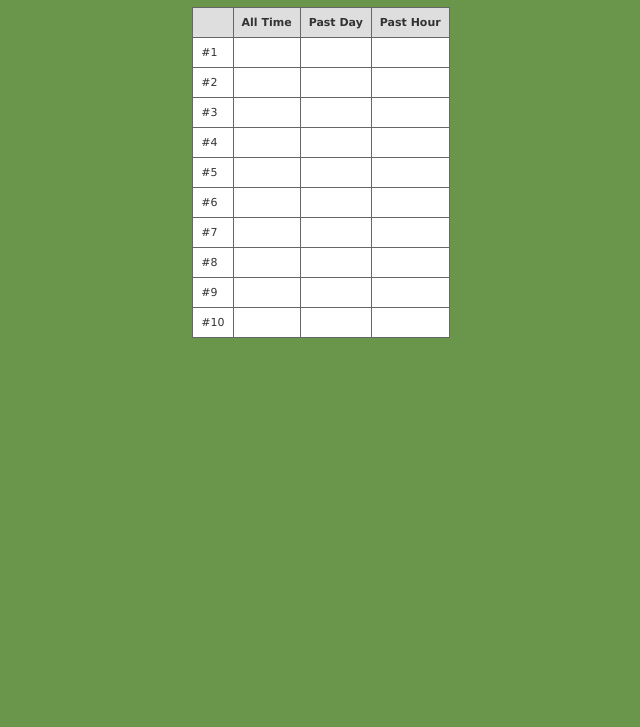
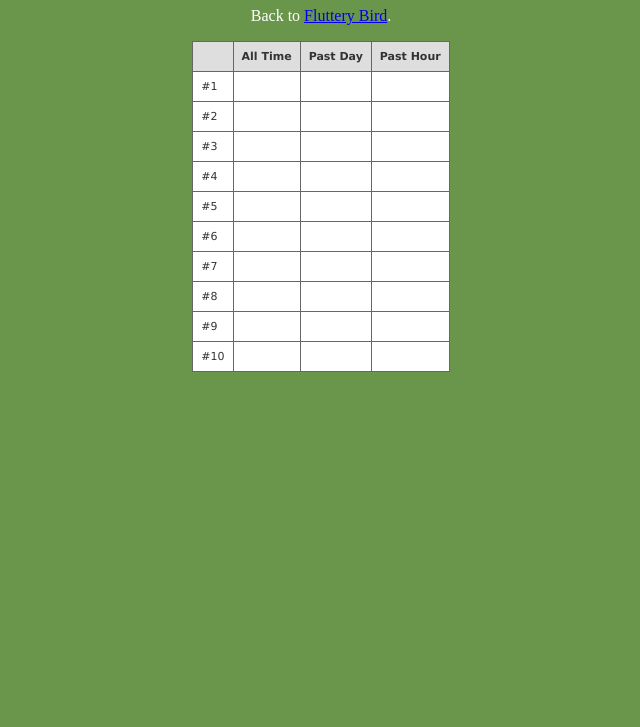
Before and after one commit to miked216/fluttery-bird, a plain HTML site: page src/main/webapp/highscores.html in a window 1280 px wide. Shown: the part 73-800 px from the top of the page, without its empty margins (319-959 px from the left). Drawn offline with Linux system fonts and the light colour scheme; files that its build step writes are made by us from their sources; no server answers.

Commit message:
Add link back to game from the High Score page.

```diff
--- a/src/main/webapp/highscores.html
+++ b/src/main/webapp/highscores.html
@@ -8,6 +8,7 @@
   </head>
   <body>
     <h1 style="text-align: center">High Scores</h1>
+    <p style="text-align: center">Back to <a href="/">Fluttery Bird</a>.</p>
 
     <!-- TODO(chrsmith): Just use AngularJS and make this "sizzle". But in the
 	 interest of time we'll build this like it's 1999. -->
```
